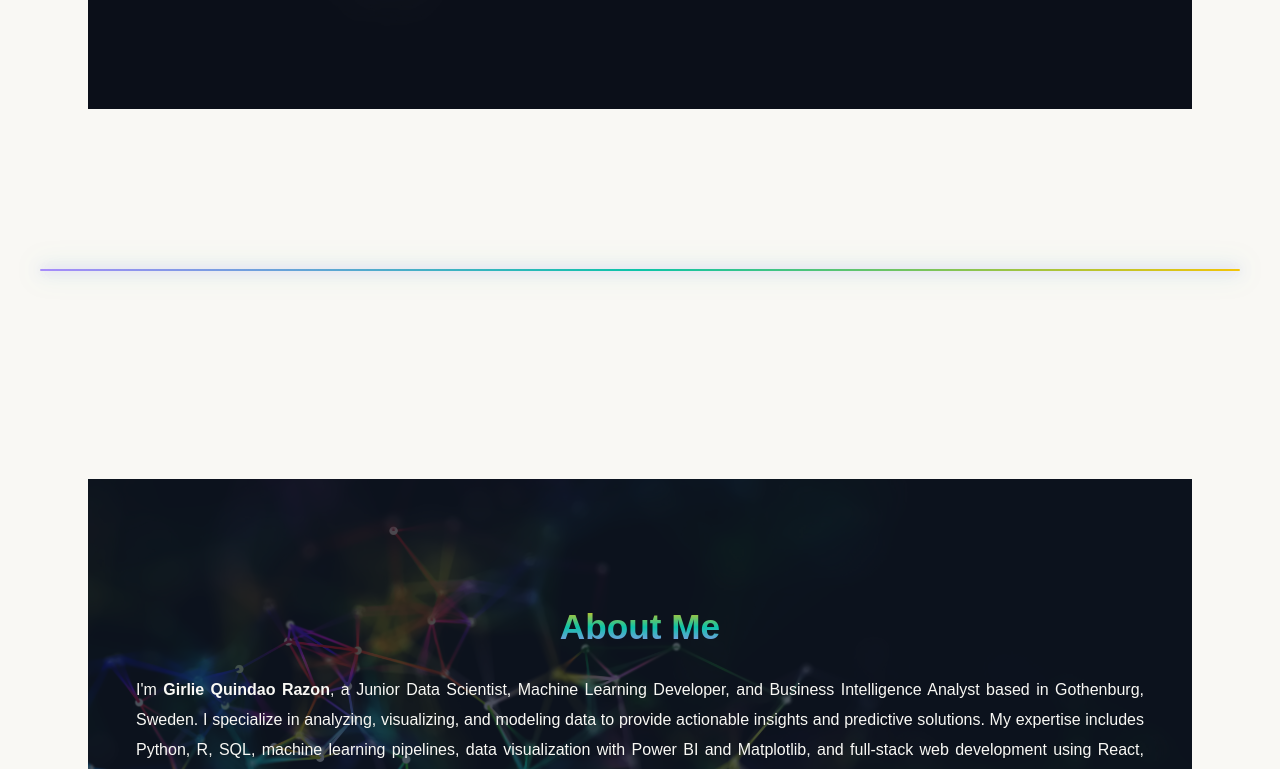
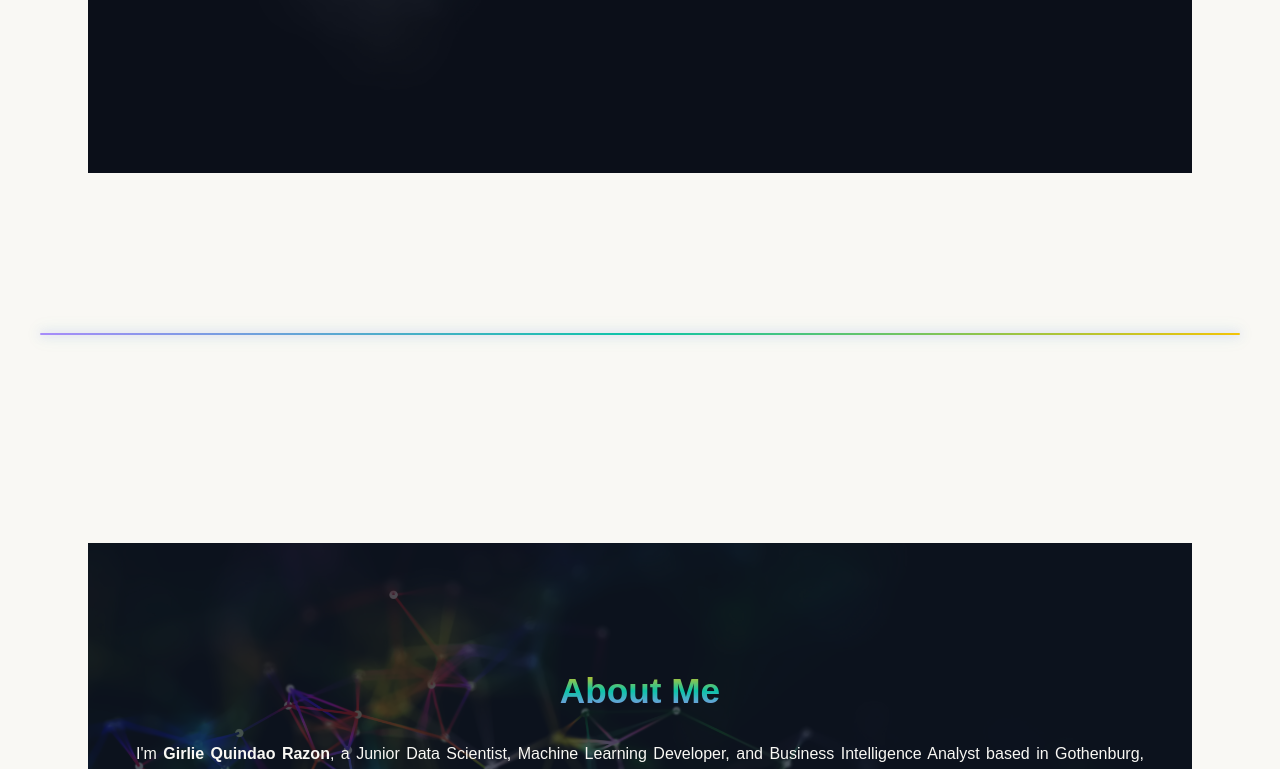
Before and after one commit to girlierazon84/Portfolio, a Next.js app in the folder client/: page / in a window 1280 px wide. Shown: the part 907-1676 px from the top of the page. Built offline with nearby package versions, Linux system fonts and the light colour scheme; no server answers.

Commit message:
refactor: improve styling for HomeContainer and Divider components

```diff
--- a/client/src/app/page.tsx
+++ b/client/src/app/page.tsx
@@ -13,15 +13,18 @@ import Contact from "../components/Contact";
 /**----------------------
     Styled Components
 -------------------------*/
-// Main container – no extra padding for fixed nav/footer
+// Main container – prevent horizontal scroll & add breathing room
 const HomeContainer = styled.main`
   display: flex;
   flex-direction: column;
   gap: 4rem;
   scroll-behavior: smooth;
+  overflow-x: hidden;
+  padding-block: 3rem;
 
   @media (min-width: 768px) {
     gap: 5rem;
+    padding-block: 4rem;
   }
 `;
 
@@ -48,8 +51,8 @@ const Divider = styled(motion.hr)`
   border-radius: 999px;
   background: linear-gradient(225deg, #f3c408, #0cc4a8, #a78bfa);
   box-shadow:
-    0 0 12px rgba(167, 139, 250, 0.7),
-    0 0 24px rgba(12, 196, 168, 0.5);
+    0 0 8px rgba(167, 139, 250, 0.5),
+    0 0 16px rgba(12, 196, 168, 0.35);
 
   @media (max-width: 768px) {
     height: 1.5px;
@@ -60,13 +63,13 @@ const Divider = styled(motion.hr)`
 // Fade-in for sections
 const fadeInVariants = {
   hidden: { opacity: 0, y: 40 },
-  visible: { opacity: 1, y: 0 }
+  visible: { opacity: 1, y: 0 },
 };
 
 // Divider animation
 const dividerVariants = {
   hidden: { scaleX: 0 },
-  visible: { scaleX: 1 }
+  visible: { scaleX: 1 },
 };
 
 /**----------------------------
```
